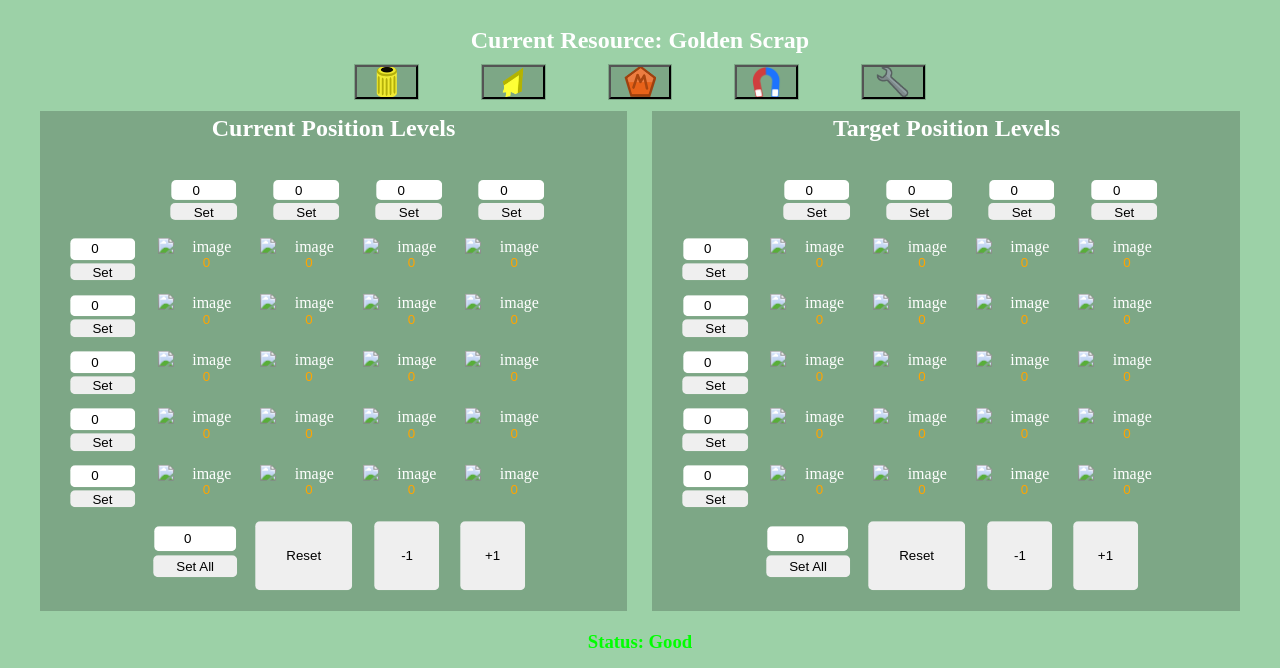
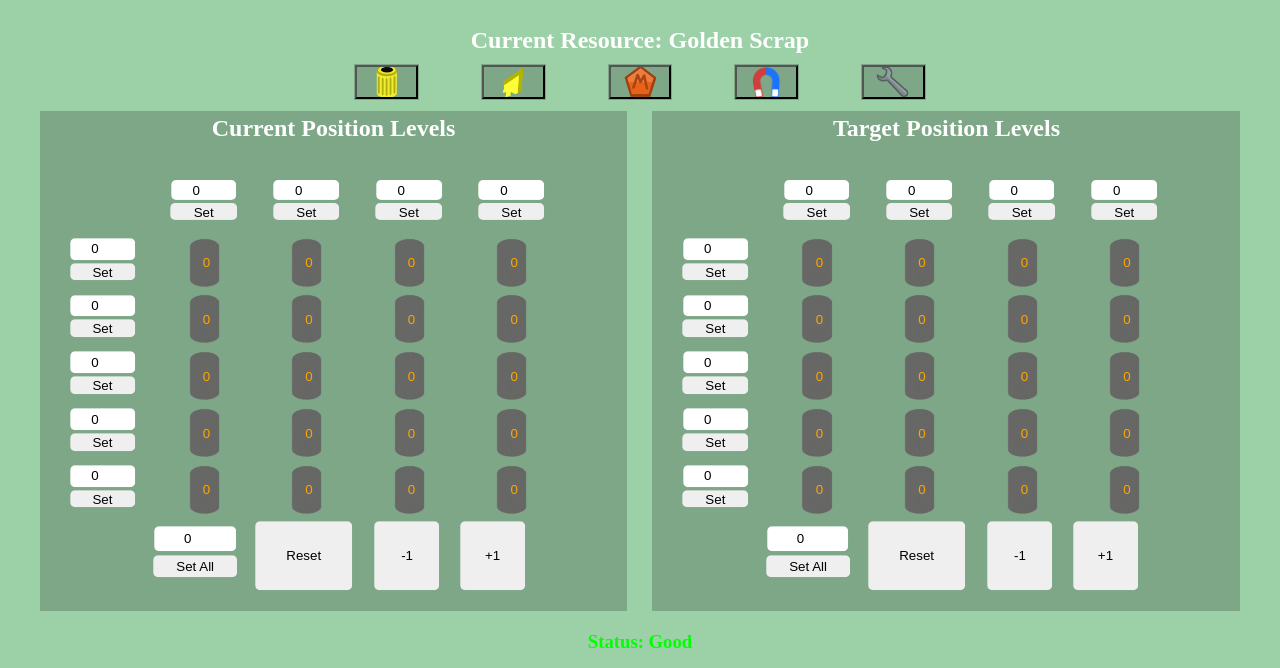
Before and after one commit to BlaireWallace/Scrap2PositionUpgradeCalculator, a plain HTML site: page index.html in a window 1280 px wide. Shown: the part 110-778 px from the top of the page. Drawn offline with Linux system fonts and the light colour scheme; the site is published under a folder, as on GitHub Pages, so addresses that start at the root find nothing.

Commit message:
Image fail loading bug fix 1.0

```diff
--- a/index.html
+++ b/index.html
@@ -346,83 +346,83 @@
                 <!-- barrel positions -->
                 <div class="barrelPositions">
                     <div>
-                        <img src="/images/positionUpgradeBackground.png" alt="image">
+                        <img src="./images/positionUpgradeBackground.png" alt="image">
                         <input type="number" id="numberP00" name="input" placeholder="0" min="0">
                     </div>
                     <div>
-                        <img src="/images/positionUpgradeBackground.png" alt="image">
+                        <img src="./images/positionUpgradeBackground.png" alt="image">
                         <input type="number" id="numberP01" name="input" placeholder="0" min="0">
                     </div>
                     <div>
-                        <img src="/images/positionUpgradeBackground.png" alt="image">
+                        <img src="./images/positionUpgradeBackground.png" alt="image">
                         <input type="number" id="numberP02" name="input" placeholder="0" min="0">
                     </div>
                     <div>
-                        <img src="/images/positionUpgradeBackground.png" alt="image">
+                        <img src="./images/positionUpgradeBackground.png" alt="image">
                         <input type="number" id="numberP03" name="input" placeholder="0" min="0">
                     </div>
                     <div>
-                        <img src="/images/positionUpgradeBackground.png" alt="image">
+                        <img src="./images/positionUpgradeBackground.png" alt="image">
                         <input type="number" id="numberP10" name="input" placeholder="0" min="0">
                     </div>
                     <div>
-                        <img src="/images/positionUpgradeBackground.png" alt="image">
+                        <img src="./images/positionUpgradeBackground.png" alt="image">
                         <input type="number" id="numberP11" name="input" placeholder="0" min="0">
                     </div>
                     <div>
-                        <img src="/images/positionUpgradeBackground.png" alt="image">
+                        <img src="./images/positionUpgradeBackground.png" alt="image">
                         <input type="number" id="numberP12" name="input" placeholder="0" min="0">
                     </div>
                     <div>
-                        <img src="/images/positionUpgradeBackground.png" alt="image">
+                        <img src="./images/positionUpgradeBackground.png" alt="image">
                         <input type="number" id="numberP13" name="input" placeholder="0" min="0">
                     </div>
                     <div>
-                        <img src="/images/positionUpgradeBackground.png" alt="image">
+                        <img src="./images/positionUpgradeBackground.png" alt="image">
                         <input type="number" id="numberP20" name="input" placeholder="0" min="0">
                     </div>
                     <div>
-                        <img src="/images/positionUpgradeBackground.png" alt="image">
+                        <img src="./images/positionUpgradeBackground.png" alt="image">
                         <input type="number" id="numberP21" name="input" placeholder="0" min="0">
                     </div>
                     <div>
-                        <img src="/images/positionUpgradeBackground.png" alt="image">
+                        <img src="./images/positionUpgradeBackground.png" alt="image">
                         <input type="number" id="numberP22" name="input" placeholder="0" min="0">
                     </div>
                     <div>
-                        <img src="/images/positionUpgradeBackground.png" alt="image">
+                        <img src="./images/positionUpgradeBackground.png" alt="image">
                         <input type="number" id="numberP23" name="input" placeholder="0" min="0">
                     </div>
                     <div>
-                        <img src="/images/positionUpgradeBackground.png" alt="image">
+                        <img src="./images/positionUpgradeBackground.png" alt="image">
                         <input type="number" id="numberP30" name="input" placeholder="0" min="0">
                     </div>
                     <div>
-                        <img src="/images/positionUpgradeBackground.png" alt="image">
+                        <img src="./images/positionUpgradeBackground.png" alt="image">
                         <input type="number" id="numberP31" name="input" placeholder="0" min="0">
                     </div>
                     <div>
-                        <img src="/images/positionUpgradeBackground.png" alt="image">
+                        <img src="./images/positionUpgradeBackground.png" alt="image">
                         <input type="number" id="numberP32" name="input" placeholder="0" min="0">
                     </div>
                     <div>
-                        <img src="/images/positionUpgradeBackground.png" alt="image">
+                        <img src="./images/positionUpgradeBackground.png" alt="image">
                         <input type="number" id="numberP33" name="input" placeholder="0" min="0">
                     </div>
                     <div>
-                        <img src="/images/positionUpgradeBackground.png" alt="image">
+                        <img src="./images/positionUpgradeBackground.png" alt="image">
                         <input type="number" id="numberP40" name="input" placeholder="0" min="0">
                     </div>
                     <div>
-                        <img src="/images/positionUpgradeBackground.png" alt="image">
+                        <img src="./images/positionUpgradeBackground.png" alt="image">
                         <input type="number" id="numberP41" name="input" placeholder="0" min="0">
                     </div>
                     <div>
-                        <img src="/images/positionUpgradeBackground.png" alt="image">
+                        <img src="./images/positionUpgradeBackground.png" alt="image">
                         <input type="number" id="numberP42" name="input" placeholder="0" min="0">
                     </div>
                     <div>
-                        <img src="/images/positionUpgradeBackground.png" alt="image">
+                        <img src="./images/positionUpgradeBackground.png" alt="image">
                         <input type="number" id="numberP43" name="input" placeholder="0" min="0">
                     </div>
                 </div>
@@ -489,83 +489,83 @@
                 <!-- barrel positions -->
                 <div class="barrelPositions">
                     <div>
-                        <img src="/images/positionUpgradeBackground.png" alt="image">
+                        <img src="./images/positionUpgradeBackground.png" alt="image">
                         <input type="number" id="numberT00" name="input" placeholder="0" min="0">
                     </div>
                     <div>
-                        <img src="/images/positionUpgradeBackground.png" alt="image">
+                        <img src="./images/positionUpgradeBackground.png" alt="image">
                         <input type="number" id="numberT01" name="input" placeholder="0" min="0">
                     </div>
                     <div>
-                        <img src="/images/positionUpgradeBackground.png" alt="image">
+                        <img src="./images/positionUpgradeBackground.png" alt="image">
                         <input type="number" id="numberT02" name="input" placeholder="0" min="0">
                     </div>
                     <div>
-                        <img src="/images/positionUpgradeBackground.png" alt="image">
+                        <img src="./images/positionUpgradeBackground.png" alt="image">
                         <input type="number" id="numberT03" name="input" placeholder="0" min="0">
                     </div>
                     <div>
-                        <img src="/images/positionUpgradeBackground.png" alt="image">
+                        <img src="./images/positionUpgradeBackground.png" alt="image">
                         <input type="number" id="numberT10" name="input" placeholder="0" min="0">
                     </div>
                     <div>
-                        <img src="/images/positionUpgradeBackground.png" alt="image">
+                        <img src="./images/positionUpgradeBackground.png" alt="image">
                         <input type="number" id="numberT11" name="input" placeholder="0" min="0">
                     </div>
                     <div>
-                        <img src="/images/positionUpgradeBackground.png" alt="image">
+                        <img src="./images/positionUpgradeBackground.png" alt="image">
                         <input type="number" id="numberT12" name="input" placeholder="0" min="0">
                     </div>
                     <div>
-                        <img src="/images/positionUpgradeBackground.png" alt="image">
+                        <img src="./images/positionUpgradeBackground.png" alt="image">
                         <input type="number" id="numberT13" name="input" placeholder="0" min="0">
                     </div>
                     <div>
-                        <img src="/images/positionUpgradeBackground.png" alt="image">
+                        <img src="./images/positionUpgradeBackground.png" alt="image">
                         <input type="number" id="numberT20" name="input" placeholder="0" min="0">
                     </div>
                     <div>
-                        <img src="/images/positionUpgradeBackground.png" alt="image">
+                        <img src="./images/positionUpgradeBackground.png" alt="image">
                         <input type="number" id="numberT21" name="input" placeholder="0" min="0">
                     </div>
                     <div>
-                        <img src="/images/positionUpgradeBackground.png" alt="image">
+                        <img src="./images/positionUpgradeBackground.png" alt="image">
                         <input type="number" id="numberT22" name="input" placeholder="0" min="0">
                     </div>
                     <div>
-                        <img src="/images/positionUpgradeBackground.png" alt="image">
+                        <img src="./images/positionUpgradeBackground.png" alt="image">
                         <input type="number" id="numberT23" name="input" placeholder="0" min="0">
                     </div>
                     <div>
-                        <img src="/images/positionUpgradeBackground.png" alt="image">
+                        <img src="./images/positionUpgradeBackground.png" alt="image">
                         <input type="number" id="numberT30" name="input" placeholder="0" min="0">
                     </div>
                     <div>
-                        <img src="/images/positionUpgradeBackground.png" alt="image">
+                        <img src="./images/positionUpgradeBackground.png" alt="image">
                         <input type="number" id="numberT31" name="input" placeholder="0" min="0">
                     </div>
                     <div>
-                        <img src="/images/positionUpgradeBackground.png" alt="image">
+                        <img src="./images/positionUpgradeBackground.png" alt="image">
                         <input type="number" id="numberT32" name="input" placeholder="0" min="0">
                     </div>
                     <div>
-                        <img src="/images/positionUpgradeBackground.png" alt="image">
+                        <img src="./images/positionUpgradeBackground.png" alt="image">
                         <input type="number" id="numberT33" name="input" placeholder="0" min="0">
                     </div>
                     <div>
-                        <img src="/images/positionUpgradeBackground.png" alt="image">
+                        <img src="./images/positionUpgradeBackground.png" alt="image">
                         <input type="number" id="numberT40" name="input" placeholder="0" min="0">
                     </div>
                     <div>
-                        <img src="/images/positionUpgradeBackground.png" alt="image">
+                        <img src="./images/positionUpgradeBackground.png" alt="image">
                         <input type="number" id="numberT41" name="input" placeholder="0" min="0">
                     </div>
                     <div>
-                        <img src="/images/positionUpgradeBackground.png" alt="image">
+                        <img src="./images/positionUpgradeBackground.png" alt="image">
                         <input type="number" id="numberT42" name="input" placeholder="0" min="0">
                     </div>
                     <div>
-                        <img src="/images/positionUpgradeBackground.png" alt="image">
+                        <img src="./images/positionUpgradeBackground.png" alt="image">
                         <input type="number" id="numberT43" name="input" placeholder="0" min="0">
                     </div>
                 </div>
@@ -591,7 +591,7 @@
 
     <div class="resultDiv">
         <span id="resultsText"></span>
-        <img id="resultsImg" src="/images/goldenScrap.png" alt="Golden Scrap" style="vertical-align: middle;">
+        <img id="resultsImg" src="./images/goldenScrap.png" alt="Golden Scrap" style="vertical-align: middle;">
     </div>
 
     <div style="display: grid;">
--- a/main.js
+++ b/main.js
@@ -145,7 +145,7 @@ function changeResourceText(name, imgAlt) {
 
     // change image
     const image = document.getElementById("resultsImg");
-    image.src = "/images/" + name + ".png";
+    image.src = "./images/" + name + ".png";
     image.alt = imgAlt;
 
     const color = (currentResource === "Golden Scrap") ? "orange" : (currentResource === "Star Fragments") ? "yellow" : (currentResource === "Mastery Tokens") ? "orange" : (currentResource === "Magnets") ? "red" : (currentResource === "Wrench") ? "gray" : "white";
```
